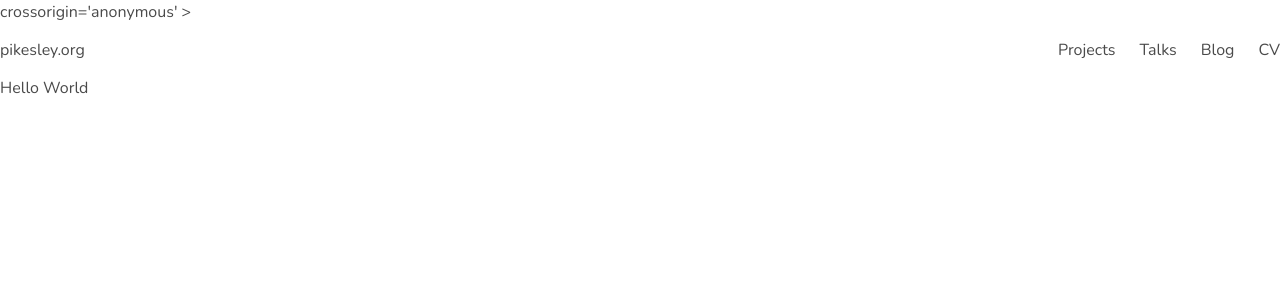
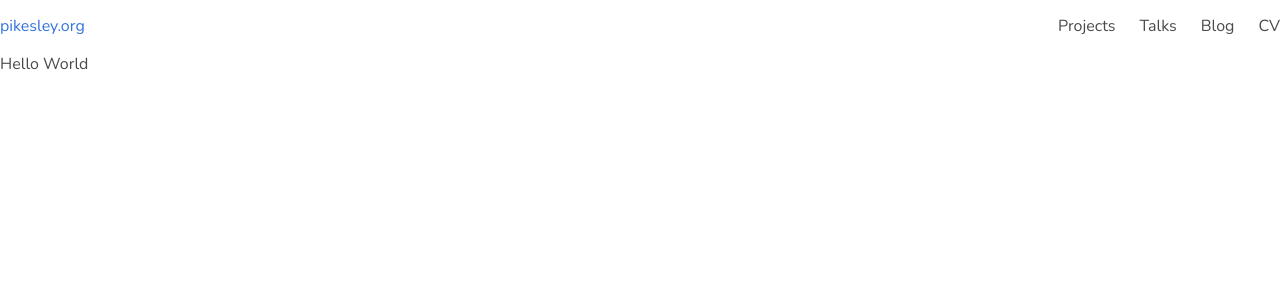
Before and after one commit to pikesley/pikesley.org, a Jekyll site: the page built from index.md, in a window 1280 px wide. Shown: the top 300 px of the page. Built offline with Jekyll 4.4.1, drawn with Linux system fonts in a browser that asks for light colours; nearby versions of some CDN libraries; part of the change alters nothing that is shown.

Commit message:
Fix ridiculous formatting

```diff
--- a/_layouts/default.html
+++ b/_layouts/default.html
@@ -1,21 +1,14 @@
 <!DOCTYPE html>
-<html
-  lang='en'
-  >
+<html lang='en'>
   <head>
     <meta charset="utf-8">
     <meta name="viewport" content="width=device-width, initial-scale=1">
     <title>{{ site.title }}</title>
-    <link
-      rel='stylesheet'
-      href='css/styles.css'
-      >
-    <script
-      src='https://code.jquery.com/jquery-3.3.1.min.js'
+    <link rel='stylesheet' href='css/styles.css'>
     <script defer src="https://use.fontawesome.com/releases/v5.3.1/js/all.js"></script>
+    <script src='https://code.jquery.com/jquery-3.3.1.min.js'
       integrity='sha256-FgpCb/KJQlLNfOu91ta32o/NMZxltwRo8QtmkMRdAu8='
-      crossorigin='anonymous'
-      ></script>
+      crossorigin='anonymous'></script>
   </head>
   <body>
     {% include nav.html %}
```
